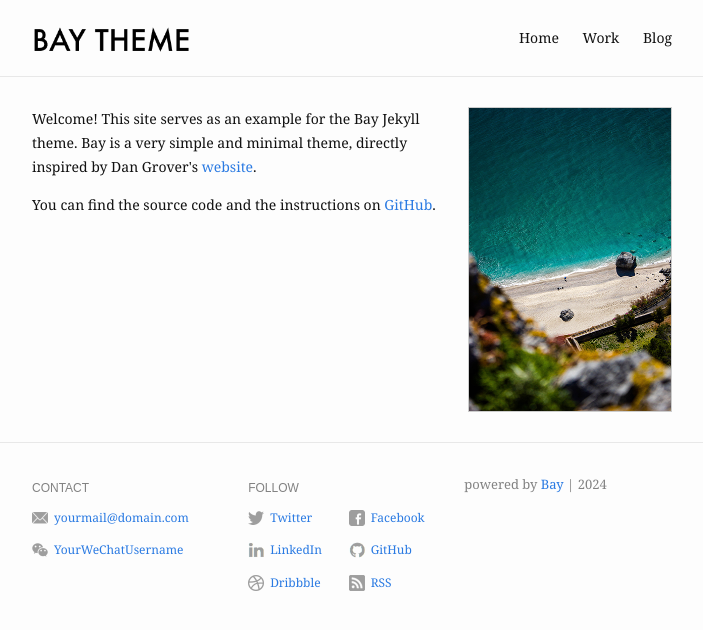
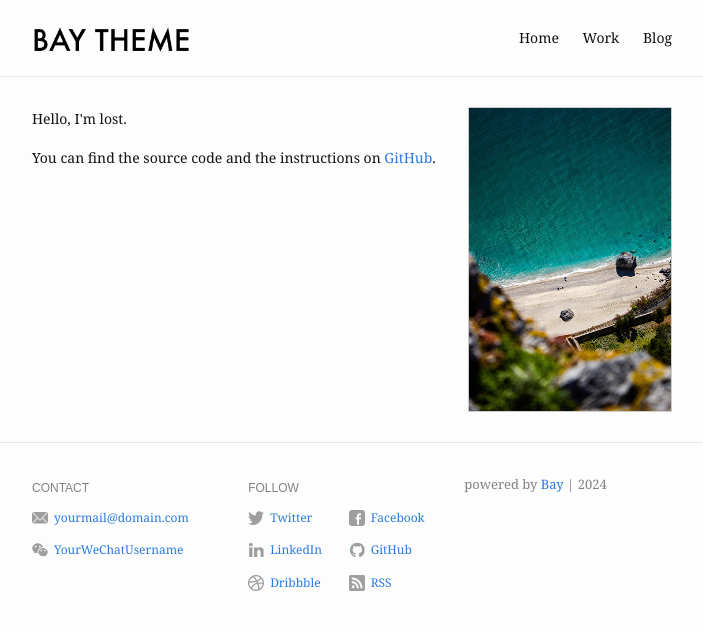
Before and after one commit to Aruna12/arunaarumugam, a Jekyll site: the page built from index.md, in a window 1280 px wide. Shown: the top 630 px of the page, without its empty margins (288-991 px from the left). Built offline with Jekyll 4.4.1, drawn with Linux system fonts in a browser that asks for light colours.

Commit message:
Update index.md

```diff
--- a/index.md
+++ b/index.md
@@ -6,7 +6,7 @@ profile_picture:
 ---
 
 <p>
-  Welcome! This site serves as an example for the Bay Jekyll theme. Bay is a very simple and minimal theme, directly inspired by Dan Grover's <a href="http://dangrover.com">website</a>.
+  Hello, I'm lost.
 </p>
 
 <p>
```
